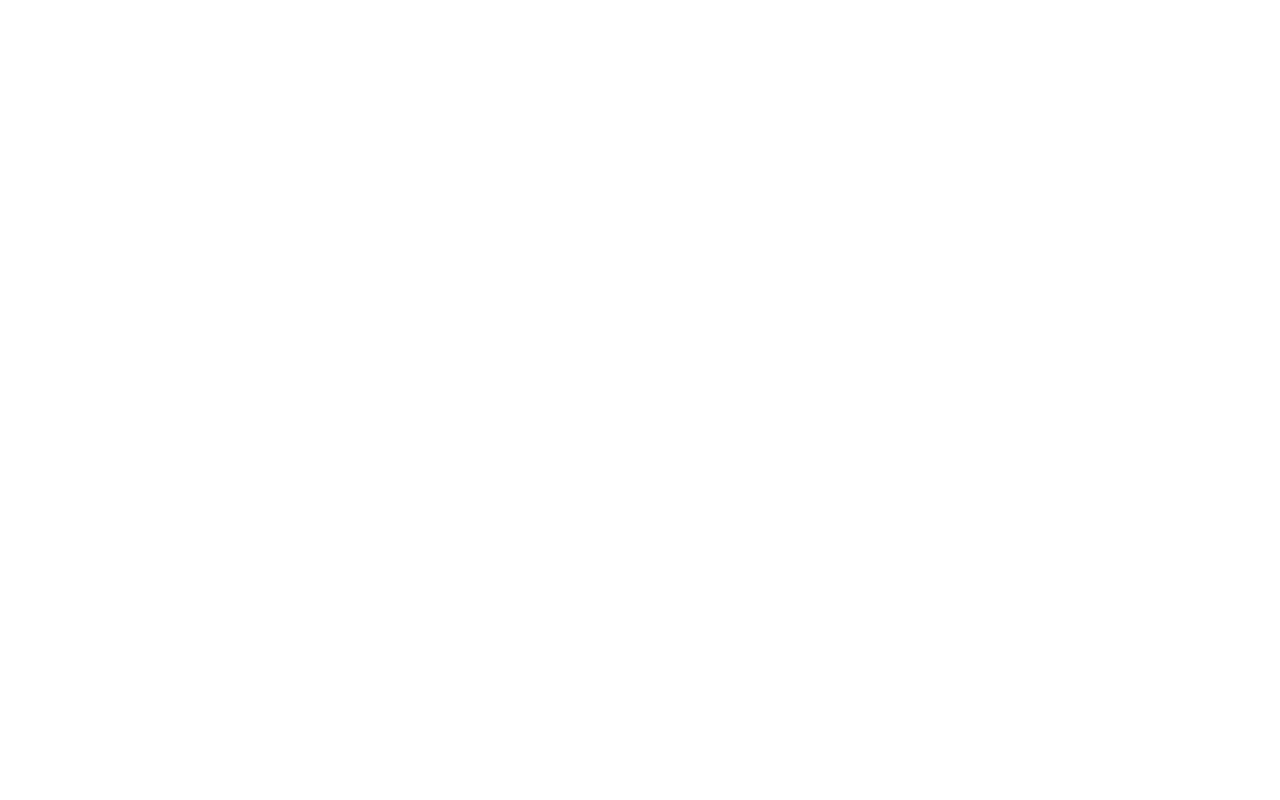
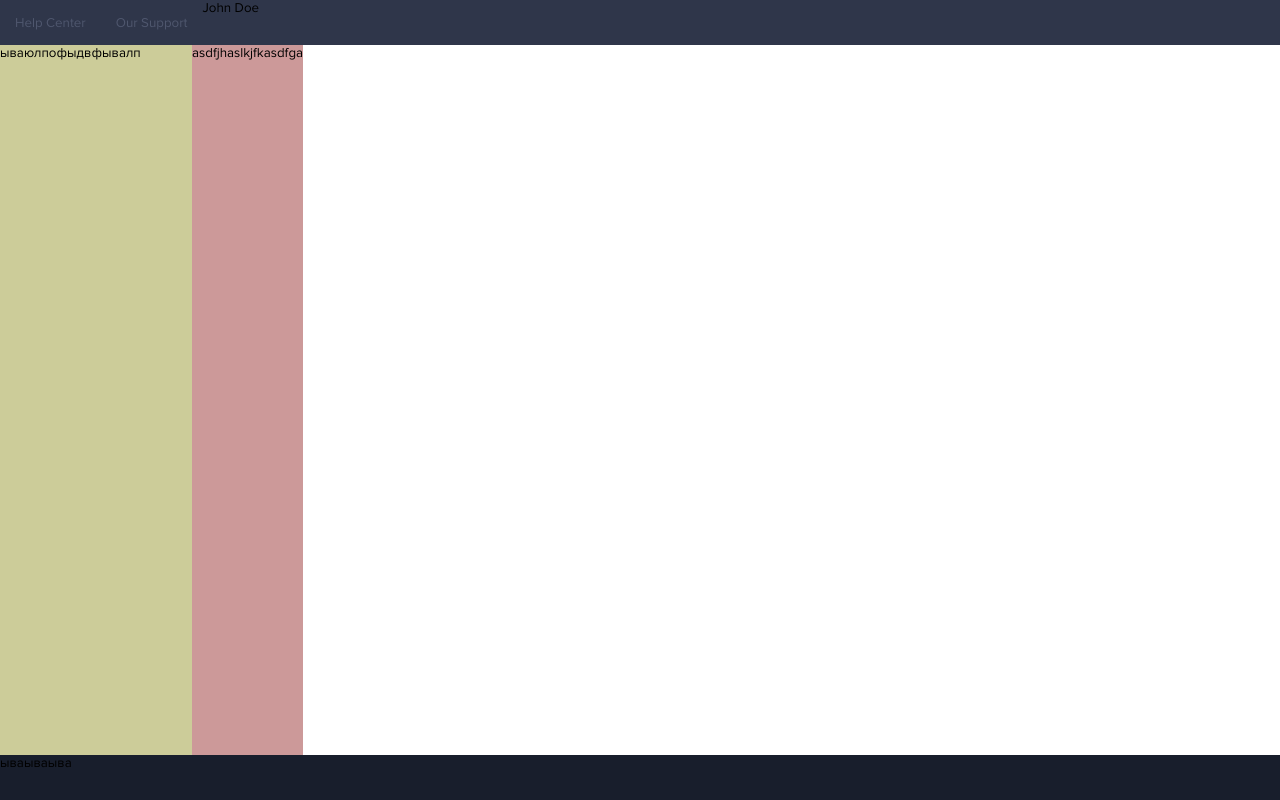
Before and after one commit to dfolomkin/fe-rsu-dmitry_folomkin, a plain HTML site: page index.html in a window 1280 px wide. Drawn offline with Linux system fonts and the light colour scheme.

Commit message:
do some interface

```diff
--- a/css/custom.css
+++ /dev/null
@@ -1,30 +0,0 @@
-@font-face {
-    font-family: 'ProximaNova';
-    src: url('../fonts/ProximaNovaBold.otf');
-    font-weight: 600;
-    font-style: normal;
-}
-
-@font-face {
-    font-family: 'ProximaNova';
-    src: url('../fonts/ProximaNovaRegular.otf');
-    font-weight: 400;
-    font-style: normal;
-}
-
-@font-face {
-    font-family: 'ProximaNova';
-    src: url('../fonts/ProximaNovaLight.otf');
-    font-weight: 200;
-    font-style: normal;
-}
-
-* {
-    box-sizing: border-box;
-}
-
-body {
-    height: 100%;
-    margin: 0;
-    padding: 0;
-}
--- /dev/null
+++ b/css/style.css
@@ -0,0 +1,86 @@
+@font-face {
+    font-family: 'ProximaNova';
+    src: url('../fonts/ProximaNovaBold.otf');
+    font-weight: 600;
+    font-style: normal;
+}
+
+@font-face {
+    font-family: 'ProximaNova';
+    src: url('../fonts/ProximaNovaRegular.otf');
+    font-weight: 400;
+    font-style: normal;
+}
+
+@font-face {
+    font-family: 'ProximaNova';
+    src: url('../fonts/ProximaNovaLight.otf');
+    font-weight: 200;
+    font-style: normal;
+}
+
+* {
+    box-sizing: border-box;
+}
+
+.html, body {
+    height: 100%;
+    margin: 0;
+    font-family: ProximaNova;
+    font-size: 10pt;
+}
+
+.container {
+    display: flex;
+    flex-direction: column;
+}
+
+.header {
+    display: flex;
+    flex-basis: 45px;
+    background-color: #2f364a;
+}
+
+.header__topmenu {
+    display: flex;
+    justify-content: flex-end;
+    height: 45px;
+    margin: 0;
+    padding: 0;
+    list-style: none;
+}
+
+.header__item {
+    padding: 15px;
+    color: #4f576e;
+}
+
+.header__link {
+    color: #4f576e;
+    text-decoration: none;
+}
+
+.header__link:hover {
+    color: #fff;
+}
+
+
+
+.main {
+    display: flex;
+    height: calc(100vh - 90px);
+}
+
+.left-side {
+    flex-basis: 15%;
+    background-color: #cccc99;
+}
+
+.section {
+    background-color: #cc9999;
+}
+
+.footer {
+    flex-basis: 45px;
+    background-color: #181e2c;
+}
--- a/index.html
+++ b/index.html
@@ -3,10 +3,33 @@
 <head>
 	<title>Title</title>
 	<meta charset="utf-8">
-	<link href="css/custom.css" rel="stylesheet" type="text/css">
+	<link href="css/style.css" rel="stylesheet" type="text/css">
 	<link href="css/font-awesome.min.css" rel="stylesheet">
 </head>
-<body>
+<body class="container">
+    <header class="header">
+        <ul class="header__topmenu">
+            <li class="header__item"><a href="" class="header__link">Help Center</a></li>
+            <li class="header__item"><a href="" class="header__link">Our Support</a></li>
+        </ul>
+        <div class="account">
+            <div class="account__avatar"></div>
+            <div class="account__name">John Doe</div>
+            <div class="account__shevron-down"></div>
+        </div>
+    </header>
 
+    <main class="main">
+        <aside class=left-side>
+            ываюлпофыдвфывалп
+        </aside>
+        <section class="section">
+            asdfjhaslkjfkasdfga
+        </section>
+    </main>
+
+    <footer class="footer">
+        ываываыва
+    </footer>
 </body>
 </html>
```
